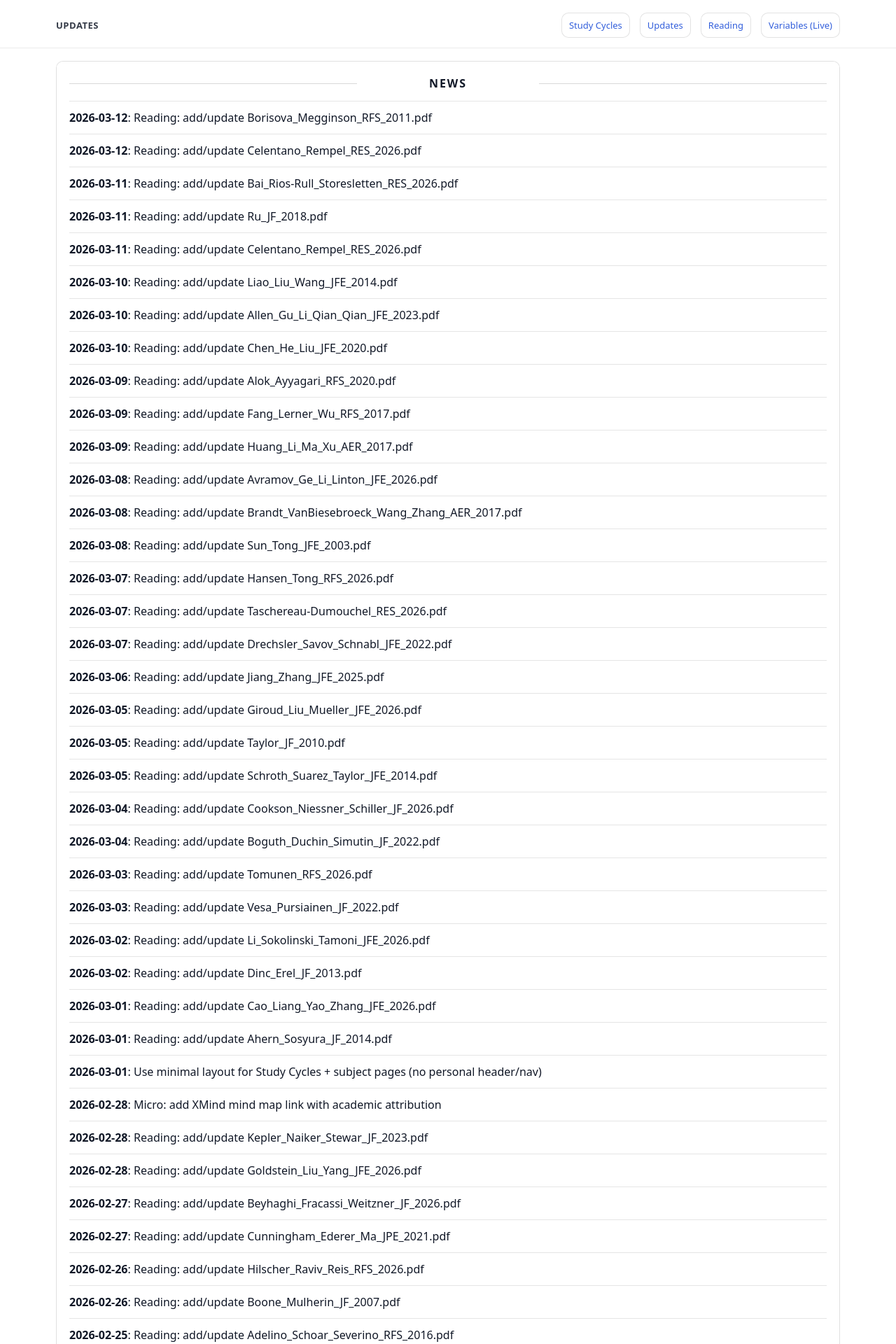
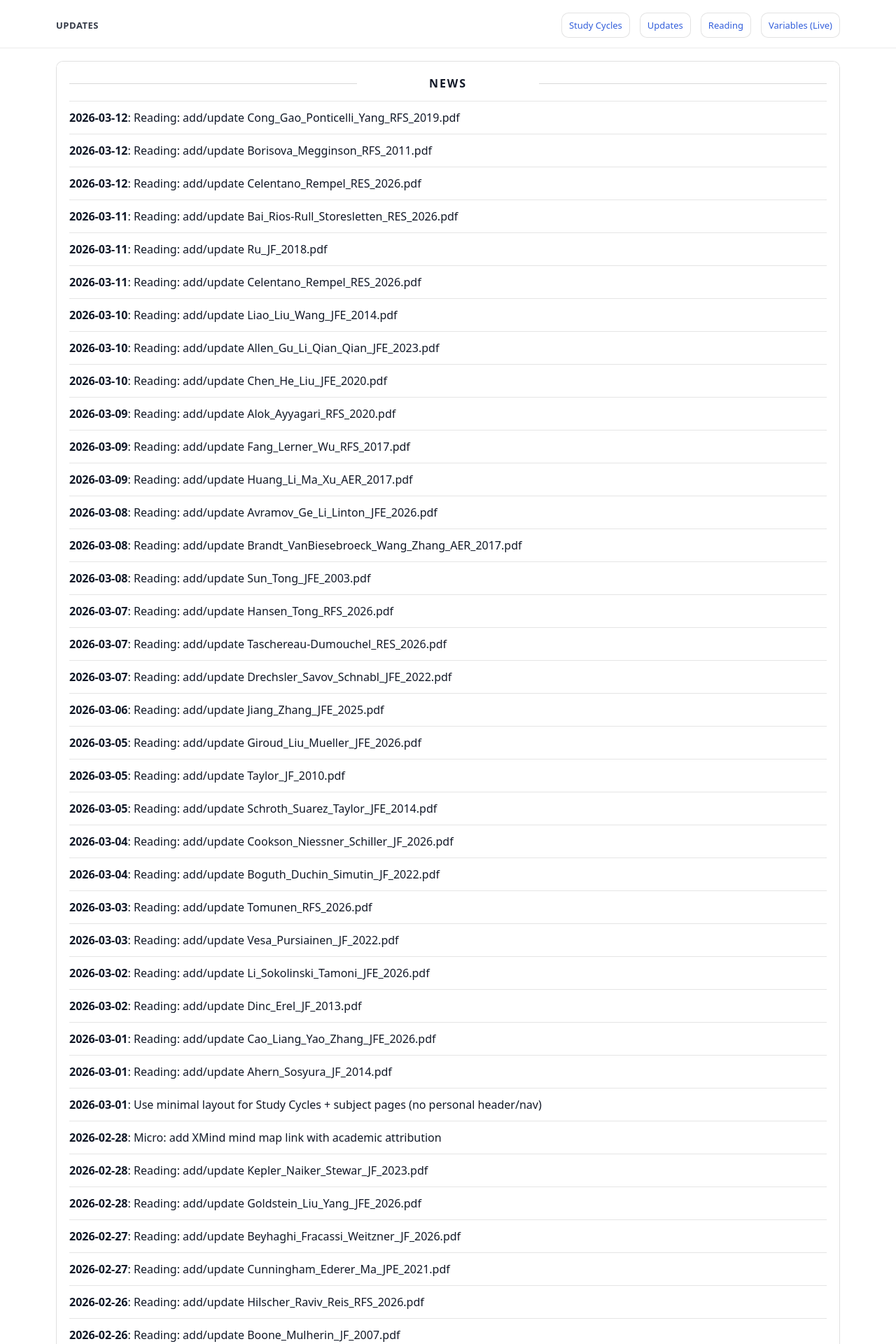
Before and after one commit to yaxinzn/study-archive, a Jekyll site: the page built from updates/index.md, in a window 1280 px wide. Shown: the top 1920 px of the page at 70% size. Built offline with Jekyll 4.4.1, drawn with Linux system fonts in a browser that asks for light colours; some of the changed text lies outside the part shown.

Commit message:
chore: update NEWS feed

```diff
--- a/_data/news.yml
+++ b/_data/news.yml
@@ -1,4 +1,7 @@
 # Auto-generated update history (sorted newest -> oldest). Do not edit manually.
+- ts: "1773315478"
+  date: "2026-03-12"
+  title: "Reading: add/update Cong_Gao_Ponticelli_Yang_RFS_2019.pdf"
 - ts: "1773315084"
   date: "2026-03-12"
   title: "Reading: add/update Borisova_Megginson_RFS_2011.pdf"
```
